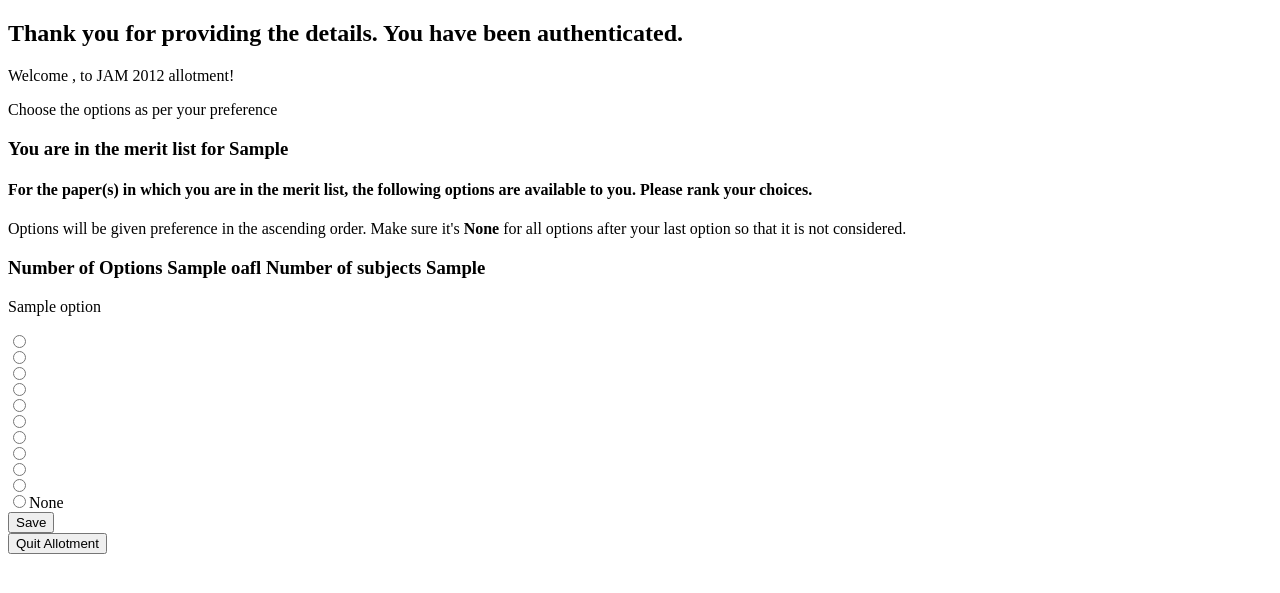
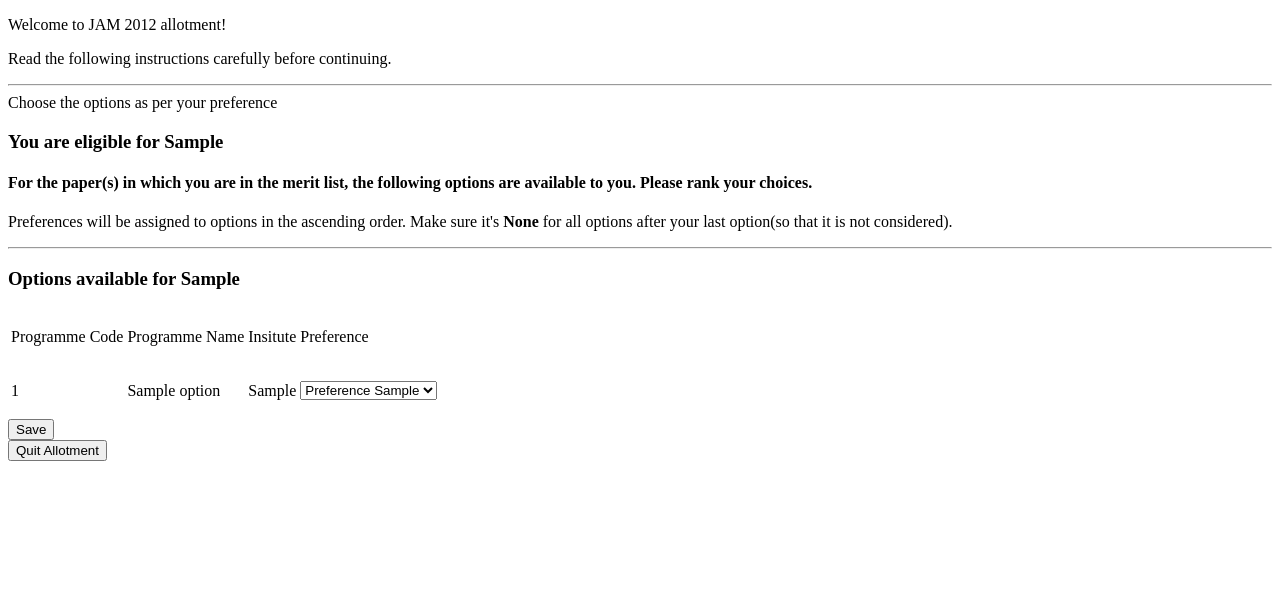
Before and after one commit to primalpop/aloha, a Django app: template template/allotter/apply.html in a window 1280 px wide. Shown: the top 593 px of the page. Run offline with Django 3.2, Linux system fonts and the light colour scheme; tables that the repository leaves empty hold one stand-in row (values such as "Sample post"); the template is opened without the code that fills it: values that come from a table or form of the project are taken from there, most other values are stand-ins (such as "Sample title", 1, 10 or a date in 2020).

Commit message:
Changed from radio buttons to drop down lists, added new field for insitute information and a preliminary version of the complete page

```diff
--- a/allotter/models.py
+++ b/allotter/models.py
@@ -1,5 +1,9 @@
 from django.db import models
 from django.contrib.auth.models import User
+
+#email in profile
+#course - place
+#phone no(2)
 
 ##EXAMINATION_SUBJECTS = (
 ##    ("Physics", "Physics"),
@@ -65,6 +69,10 @@
     opt_code = models.IntegerField(max_length=3,
 		verbose_name=u"Programme Code")
 
+    opt_location = models.CharField(max_length=30,
+	    verbose_name=u"Programme Location",
+	    help_text=u"Offered by which IIT")
+
     exam = models.ManyToManyField(Exam)
 
     class Meta:
--- a/allotter/urls.py
+++ b/allotter/urls.py
@@ -5,7 +5,7 @@
     url(r'^logout/$', 'user_logout'),
     url(r'^apply/$', 'apply'),
     url(r'^(?P<reg_no>\w+)/submit/$', 'submit'), #change into numbers
-    url(r'^(?P<reg_no>\d+)/complete/$', 'complete'), #change into numbers
+    url(r'^(?P<reg_no>\w+)/complete/$', 'complete'), #change into numbers
     url(r'^$', 'apply'),
     #url(r'^quit/$', 'quit'),
 )
--- a/template/allotter/apply.html
+++ b/template/allotter/apply.html
@@ -2,18 +2,18 @@
 
 {% load range_filter %}
 
-{% block title %}Application form {% endblock %}
+{% block title %} Application form {% endblock %}
 
 {% block content %}
 
-<h2>Thank you for providing the details. You have been authenticated.</h2>
+<p> Welcome to JAM 2012 allotment! </p>
 
-<p> Welcome <strong>{{user.first_name.title}} {{user.last_name.title}}</strong>,
-to JAM 2012 allotment! </p>
+<p>Read the following instructions carefully before continuing. </p>
 
+<hr/>
 Choose the options as per your preference
 
-<h3>You are in the merit list for {{first_paper}}
+<h3>You are eligible for {{first_paper}}
 
 {% comment %}
 Checking if there is second paper and displaying its name.
@@ -30,45 +30,76 @@
 <h4>For the paper(s) in which you are in the merit list, the following
 options are available to you. Please rank your choices.</h4>
 
-<p> Options will be given preference in the ascending order. Make sure it's
-<b>None</b> for all options after your last option so that it is not considered. </p>
+<p> Preferences will be assigned to options in the ascending order. Make sure it's
+<b>None</b> for all options after your last option(so that it is not considered).</p>
 
-<h3>Number of Options {{ oafl }} Number of subjects {{np}} </h3>
+<hr/>
 
 {% comment %}
+</h3>
 Listing the options for first test paper.
 {% endcomment %}
+
+<h3>Options available for {{first_paper}}</h3>
 
 {% if error_message %}<p><strong>{{ error_message }}</strong></p>{% endif %}
 
 <form action="/allotter/{{user.username}}/submit/" method="post">
 {% csrf_token %}
 
+<table>
+<tr>
+<td><p>Programme Code </p></td>
+<td><p>Programme Name </p></td>
+<td><p>Insitute </p></td>
+<td><p>Preference </p></td>
+</tr>
+
 {% for option in options_available_first %}
-    <p>{{ option.opt_name }}</p>
-    {% for i in oafl|get_range %}
-        <input name="{{option.opt_name}}" type="radio" value="{{option.id}}" /><br/>
+    <tr>
+    <td><p> {{ option.opt_code }} </p></td>
+    <td><p> {{option.opt_name }} </p></td>
+    <td><p> {{option.opt_location }} </p></td>
+    <td><select name="{{option.opt_name}}">
+    {% for i in oafl_range %}
+        <option value="{{i}}" selected="selected">Preference {{i}}</option>
     {% endfor %}
-    <input name="{{option.opt_name}}" type="radio" value="None" />None<br/>
+    <option value="{{option.opt_code}}">None</option>
+    </select>
+    </td>
+    </tr>
 {% endfor %}
-
-{% comment %}
-Listing the options for second test paper if it exists.
-{% endcomment %}
-
+</table>
 
 {% if np == 2  %}
 
+<h3>Options available for {{second_paper}} </h3>
+
+<table>
+<tr>
+<td><p>Programme Code </p></td>
+<td><p>Programme Name </p></td>
+<td><p>Insitute </p></td>
+<td><p>Preference </p></td>
+</tr>
+
 {% for option in options_available_second %}
-    <p>{{ option.opt_name }}</p>
-    {% for i in oafl|get_range %}
-        <input name="option" type="radio" value="{{i}}"/><br/>
+    <tr>
+    <td><p> {{option.opt_code }} </p></td>
+    <td><p> {{option.opt_name }} </p></td>
+    <td><p> {{option.opt_location }} </p></td>
+    <td><select name="{{option.opt_name}}">
+    {% for i in oasl_range %}
+        <option value="{{i}}" selected="selected">Preference {{i}}</option>
     {% endfor %}
-    <input name="option" type="radio" value="None" />None<br/>
+    <option value="{{option.opt_code}}">None</option>
+    </select>
+    </td>
+    </tr>
 {% endfor %}
+</table>
 
 {% endif %}
-
 
 <input type="submit" name="save" value="Save" />
 </form>
```
Also changed, not shown: allotter/forms.py (+9 -3 lines), allotter/views.py (+15 -7 lines), template/allotter/complete.html (+13 -1 lines).
